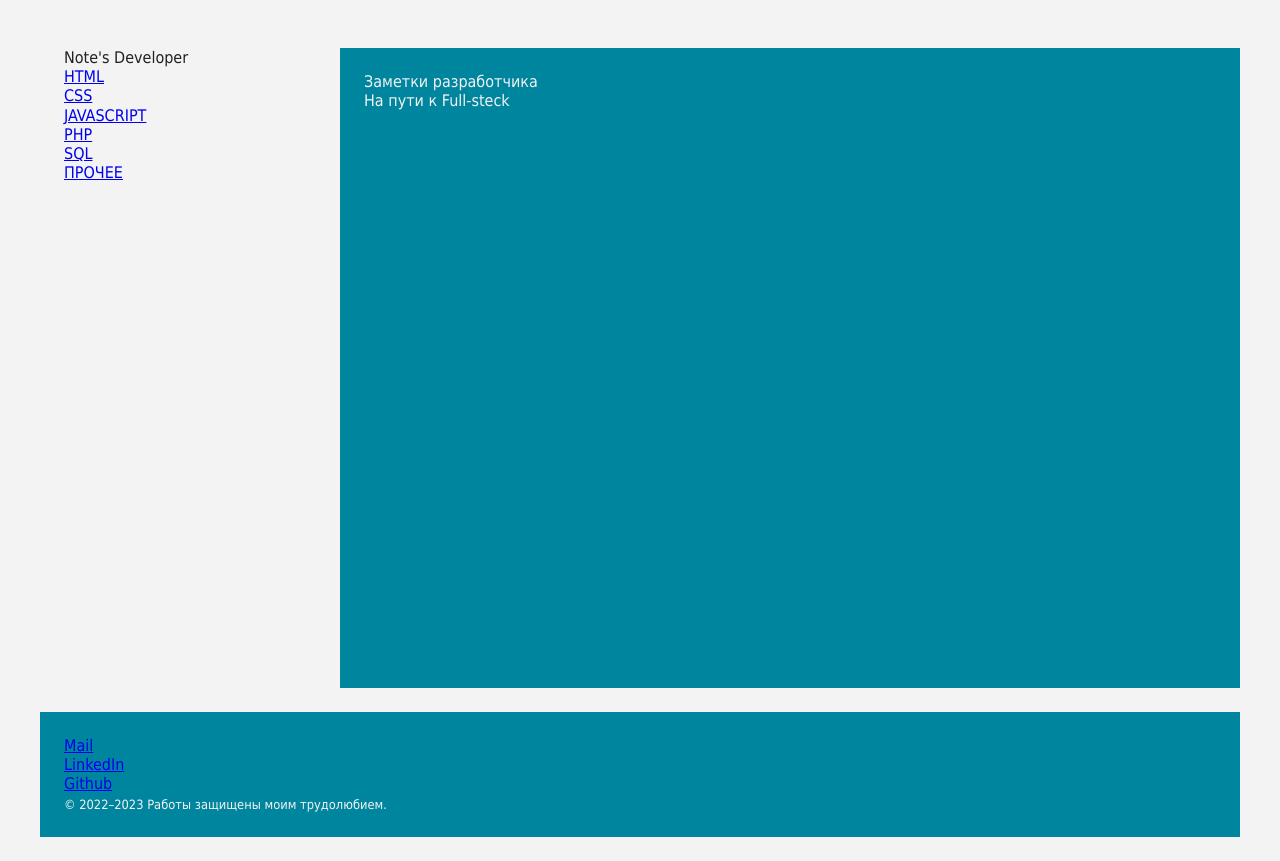
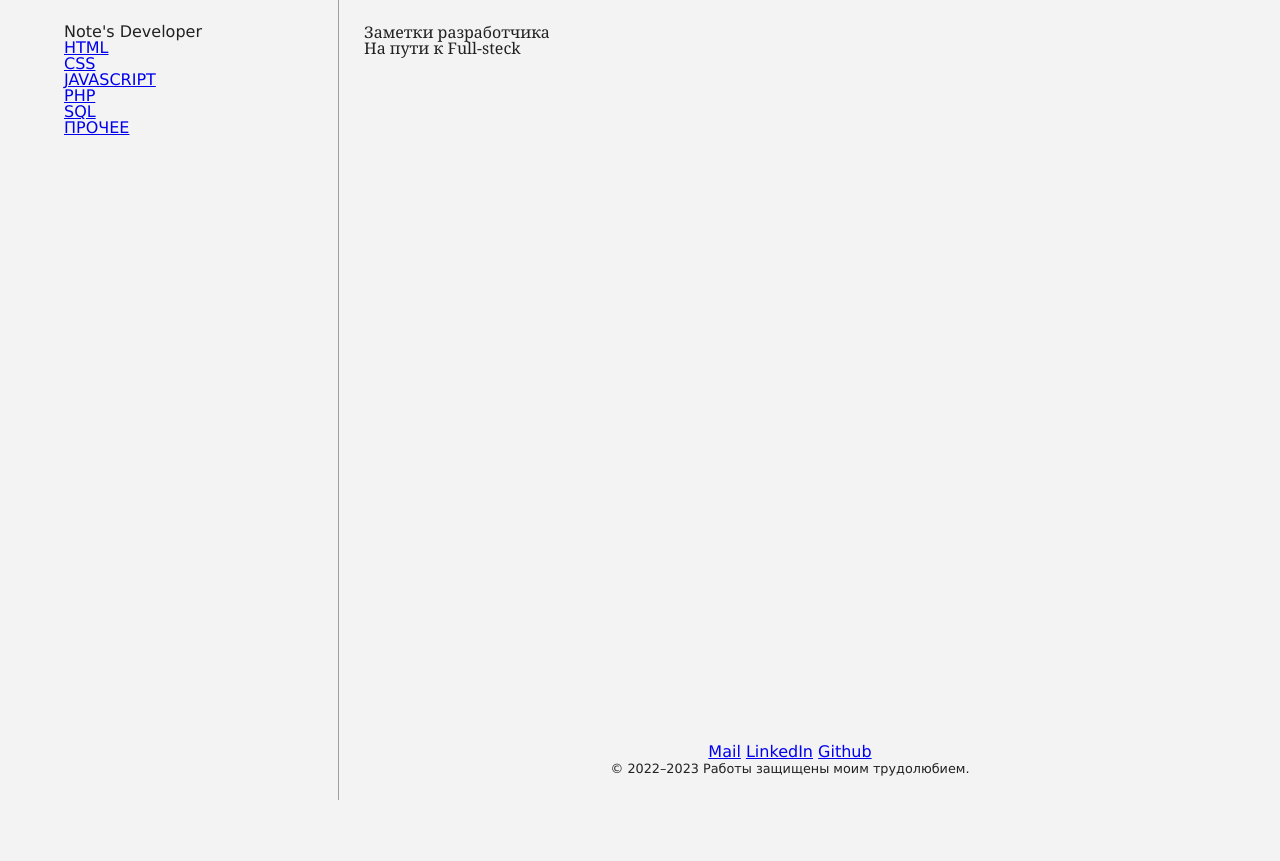
Before and after one commit to ssnaip8e/project.developer-notes, a plain HTML site: page base/index.html in a window 1280 px wide. After the commit the page ends 800 px from the top, so only its background shows below. Drawn offline with Linux system fonts and the light colour scheme.

Commit message:
fix: верстка

```diff
--- a/base/index.html
+++ b/base/index.html
@@ -7,68 +7,33 @@
    </head>
    <body class="page" id="home">
       <div class="container">
-         <nav class="left-nav" role="navigation">
+         <nav class="box-nav">
             <span>Note's Developer</span>
             <ul>
-               <li><a href="source/pages/html.html">HTML</a>
-                  <ul>
-                     <li>Canvas</li>
-                     <li>data-*</li>
-                     <li>Map/Area</li>
-                     <li>Svg</li>
-                     <li>Frame</li>
-                     <li>Form</li>
-                  </ul>
-               </li>
-               <li><a href="source/pages/css.html">CSS</a>
-                  <ul>
-                     <li>Значения величин</li>
-                     <li>Reset</li>
-                     <li>Normalize</li>
-                     <li>Float</li>
-                     <li>Column</li>
-                     <li>Grid</li>
-                     <li>Flex-box</li>
-                     <li>Variable</li>
-                     <li>Filters</li>
-                     <li>Keyframes</li>
-                     <li>Transform</li>
-                     <li>@-запросы</li>
-                     <li>Sass</li>
-                     <li>Less</li>
-                     <li>Stilys</li>
-                     <li>Aria</li>
-                     <li>Framework</li>
-                  </ul>
-               </li>
+               <li><a href="source/pages/html.html">HTML</a></li>
+               <li><a href="source/pages/css.html">CSS</a></li>
                <li><a href="source/pages/js.html">JAVASCRIPT</a></li>
                <li><a href="source/pages/php.html">PHP</a></li>
                <li><a href="source/pages/sql.html">SQL</a></li>
-               <li><a href="source/pages/others.html">ПРОЧЕЕ</a>
-                  <ul>
-                     <li>Виды верстки</li>
-                     <li>Виды адаптива</li>
-                     <li>Структура БЭМ</li>
-                     <li>Имена классов</li>
-                     <li>Перевод слов</li>
-                     <li>Git & Bash</li>
-                  </ul>
-               </li>
+               <li><a href="source/pages/others.html">ПРОЧЕЕ</a></li>
             </ul>
          </nav>
-         <header class="header" role="banner">
+         <div class="box-content">
+            <header class="header">
                <h1>Заметки разработчика</h1>
                <h2>На пути к Full-steck</h2>
             </header>
-         <footer class="contact" role="contact-info">
+            <footer class="contact">
                <div class="info">
                   <ul>
                      <li><a href="mailto:KurtsouKiryl@outlook.com">Mail</a></li>
                      <li><a href="#">LinkedIn</a></li>
                      <li><a href="#">Github</a></li>
                   </ul>
-           </div> <small>&copy;&nbsp;2022&ndash;2023&nbsp;Работы защищены моим трудолюбием.</small>
+               </div>
+               <small>&copy;&nbsp;2022&ndash;2023&nbsp;Работы защищены моим трудолюбием.</small>
             </footer>
+         </div>
       </div>
    </body>
 </html>
--- a/base/source/styles/main.css
+++ b/base/source/styles/main.css
@@ -4,66 +4,52 @@
 /* Переменные */
 :root {
    --bg: #f3f3f3; /* Цвет фона */
-   --bg-border: hsl(0, 0%, 62%); /* Цвет для границы */
-   --color1: hsl(0 0% 13% / 1); /* Цвет текста светлом фоне */
-   --color2: #f3f3f3; /* Цвет текста на темном фоне*/
-   --bg-effect1: #00859f;
-   --bg-effect2: #9d6e34;
-   --font: 16px / 1.2 Tahoma, Geneva, Verdana, sans-serif; /* шрифт текста */
+   --bg-frame: hsl(0, 0%, 62%); /* Цвет для границы */
+   --color-dark: hsl(0 0% 13% / 1); /* Цвет текста светлом фоне */
+   --color-light: #f3f3f3; /* Цвет текста на темном фоне*/
+   --bg-effect-blue: #00859f;
+   --bg-effect-tan: #9d6e34;
+   --font: 16px / 1 Verdana, Tahoma, Geneva, sans-serif; /* шрифт текста */
    --font-title: Georgia, 'Times New Roman', Times, serif; /* шрифт заголовков*/
 }
-/* Общий контейнер */
+.page {
+   font: var(--font);
+   background-color: var(--bg);
+   color: var(--color-dark);
+   width: 100%;
+   height: 100%;
+}
+h1, h2, h3, h4, h5, h6 {
+   font-family: var(--font-title);
+}
 .container {
    max-width: 1200px;
    margin: 0 auto;
-   position: relative;
 }
-/* Общая страница */
-.page {
-   font: var(--font);
-   background-color: var(--bg);
-   color: var(--color1);
-   width: 100%;
-   height: 100%;
+.box-nav, .box-content {
    padding: 24px;
 }
-.left-nav,
-.header,
+.box-nav {
+   width: 299px;
+   height: 100%;
+   display: block;
+   position: fixed;
+   border-right: 1px solid var(--bg-frame);
+}
+.box-content {
+   max-width: 900px;
+   margin-left: 300px;
+   height: 100vh;
+   display: flex;
+   flex-flow: column wrap;
+   justify-content: space-between;
+}
+.header {
+   flex: 1 1 0;
+}
 .contact {
-   padding: 24px;
+   text-align: center;
 }
-/* Навигация */
-.left-nav {
-   float: left;
-   width: 300px;
+.info  li {
+   display: inline-block;
 }
-/* Баннер */
-.header {
-   float: right;
-   max-width: 900px;
-   width: 100%;
-   height: 80vh;
-   margin: 24px 0;
-   background-color: var(--bg-effect1);
-   color: var(--color2);
-}
-/* Подвал */
-.contact {
-   clear: both;
-   width: 100%;
-   background-color: var(--bg-effect1);
-    color: var(--color2);
-}
-
-
-.left-nav ul li {
-   position: relative;
-}
-.left-nav ul li ul {
-   display: none;
-   transition: .6s;
-}
-.left-nav ul li:hover ul {
-   display: inline-block;
-   position: absolute;
-}
--- a/base/source/styles/reset.css
+++ b/base/source/styles/reset.css
@@ -50,7 +50,7 @@ small {
 ol,
 ul {
    /* сбрасываем метки в списках */
-   list-style: none;
+   list-style-type: none;
 }
 table {
    /* устанавливаем в таблицах рамку */
```
Also changed, not shown: 1 other file. Lines whose indentation alone changed are shown as unchanged.
